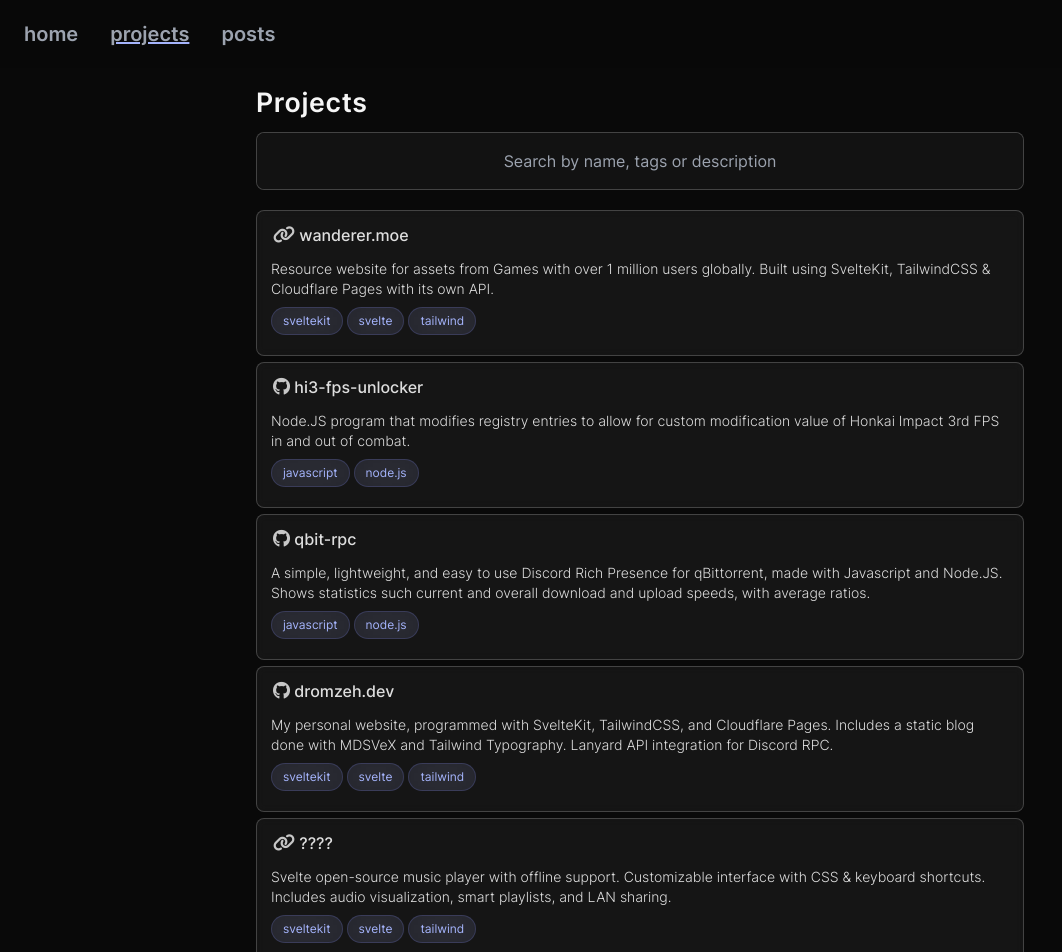
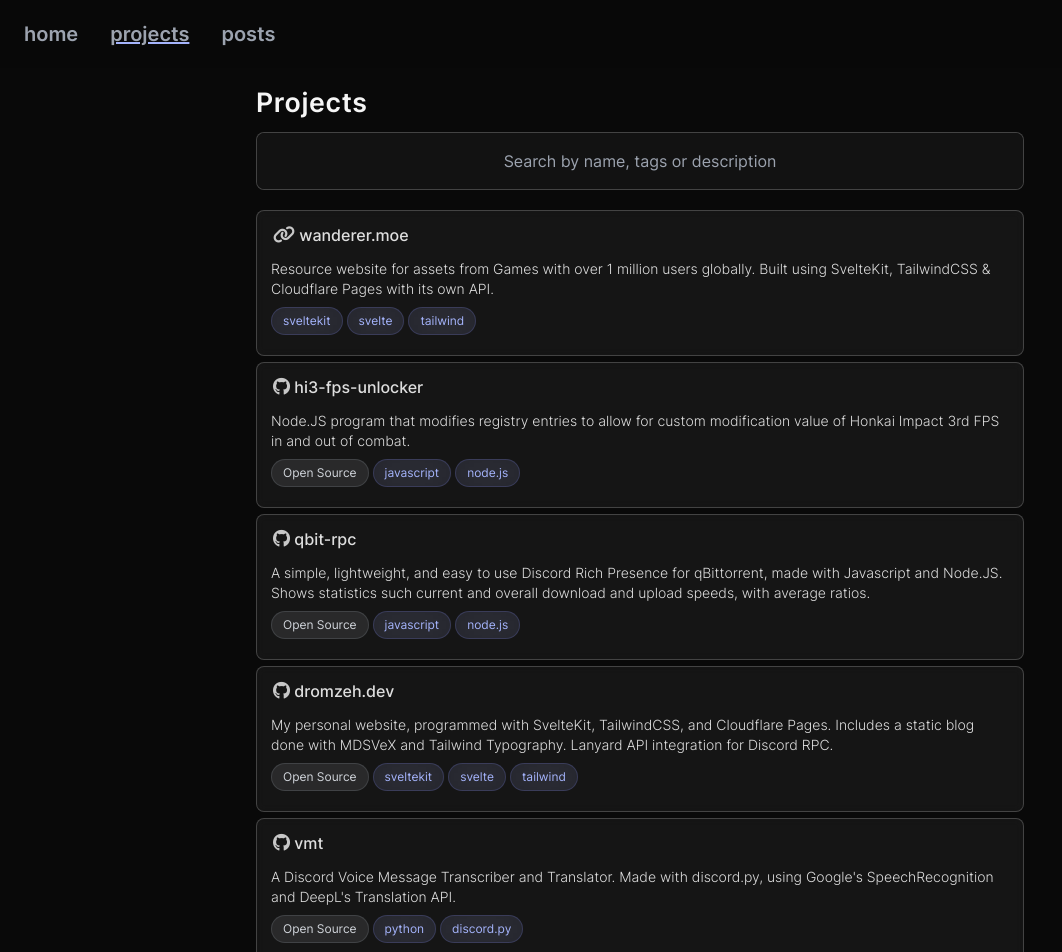
Before and after one commit to dromzeh/dromzeh.dev, a SvelteKit app: page /projects in a window 1280 px wide. Shown: the top 952 px of the page, without its empty margins (0-1062 px from the left). Built offline with nearby package versions, Linux system fonts and the light colour scheme; no server answers.

Commit message:
feat: various site updates
- update lanyard component and readme
- update filter on projects page
- add open source tags to projects where applicable

```diff
--- a/src/components/InfoGrid.svelte
+++ b/src/components/Lanyard.svelte
@@ -16,8 +16,11 @@
 // TODO: edit this whole component
 import axios from "axios";
 import { onMount } from "svelte";
+// import VanillaTilt from "vanilla-tilt";
 let discordData = "";
 let statusColor = "";
+let customStatus = "";
+// let songProgress = 0;
 
 async function getDiscordData() {
   try {
@@ -65,7 +68,7 @@ async function getDiscordData() {
           let activity = discordData.activities.find(
             (activity) => activity.type === 0 && activity.state != undefined
           );
-          console.log(activity);
+          // console.log(activity);
           if (activity != undefined) {
             discordData.RPCExists = true;
             discordData.activityName = activity.name; // e.g Visual Studio Code
@@ -75,6 +78,12 @@ async function getDiscordData() {
             discordData.timestamps = activity.timestamps; // e.g {start: 1620000000000}
             discordData.assets = activity.assets; // e.g {large_image: "vscode", large_text: "Visual Studio Code"}
           }
+          // find the first entry that has a type of 4 and name is 'Custom Status', if so, get 'state' and 'emoji'
+          customStatus = discordData.activities.find(
+            (activity) =>
+              activity.type === 4 && activity.name === "Custom Status"
+          );
+          console.log(customStatus);
         }
       });
   } catch (e) {
@@ -96,8 +105,8 @@ onMount(() => {
     </h1>
     <div
       class="rounded-lg border-[0.5px] border-white/20 bg-white/5 text-neutral-100/90 backdrop-blur-sm transition-all duration-200 ease-in-out hover:border-white/40 hover:bg-white hover:bg-opacity-[6.9%] hover:text-neutral-100"
-    >
-      <p class="absolute right-0 top-0 m-2 text-2xl">
+      >
+      <p class="absolute right-0 top-0 m-2 text-2xl sm:block hidden">
         <span style="color: {statusColor}"
           ><i class="fa-solid fa-circle animate-pulse"></i>
         </span>
@@ -128,6 +137,11 @@ onMount(() => {
           <p class="text-xs text-gray-400">
             {discordData.onlineOnDevices}
           </p>
+          {#if customStatus != undefined}
+            <p class="text-xs text-gray-400">
+              "{customStatus.state}"
+            </p>
+          {/if}
         </div>
       </div>
     </div>
@@ -141,7 +155,7 @@ onMount(() => {
       <div class="flex items-center">
         <div class="p-5">
           <i
-            class="fab fa-spotify absolute right-0 top-0 m-2 animate-pulse text-2xl text-white"
+            class="fab fa-spotify absolute right-0 top-0 m-2 animate-pulse text-2xl text-white sm:block hidden"
           ></i>
           <div class="relative opacity-80 hover:opacity-100">
             <a
@@ -161,7 +175,6 @@ onMount(() => {
           </div>
         </div>
         <div class="text-white">
-          <p class="text-xs text-gray-400">Currently Listening to</p>
           <p class="text-xl font-semibold">
             {discordData.spotify.song}
           </p>
--- a/src/data/projects.json
+++ b/src/data/projects.json
@@ -30,7 +30,15 @@
       "url": "https://github.com/dromzeh/dromzeh.dev",
       "tags": ["sveltekit", "svelte", "tailwind"],
       "isopenSource": true,
-      "active": false
+      "active": true
+    },
+    {
+      "name": "vmt",
+      "description": "A Discord Voice Message Transcriber and Translator. Made with discord.py, using Google's SpeechRecognition and DeepL's Translation API.",
+      "url": "https://github.com/dromzeh/vmt",
+      "tags": ["python", "discord.py"],
+      "isopenSource": true,
+      "active": true
     },
     {
       "name": "????",
--- a/src/routes/+page.svelte
+++ b/src/routes/+page.svelte
@@ -7,7 +7,7 @@
 <script>
 import dayjs from "dayjs";
 import moment from "moment-timezone";
-import InfoGrid from "../components/InfoGrid.svelte";
+import Lanyard from "../components/Lanyard.svelte";
 import { onMount } from "svelte";
 import StarHover from "../components/StarHover.svelte";
 import Tooltip from "../components/Tooltip.svelte";
@@ -65,14 +65,14 @@ onMount(() => {
               goes towards
               <div class="group inline-flex items-center justify-center">
                 <a
-                  href="https://wanderer.moe/"
+                  href="https://wanderer.moe/?ref=dromzeh.dev"
                   rel="noreferrer"
                   target="_blank"
                   class="font-medium text-neutral-100/80 hover:text-neutral-100/90 hover:underline"
                   >wanderer.moe</a
                 >.
                 <Tooltip
-                  tooltipText="Pretty cool websites to get game assets from."
+                  tooltipText="Pretty cool website to get game assets from."
                 />
               </div>
               I also contribute to and create many Open Source Projects - the source
@@ -89,7 +89,7 @@ onMount(() => {
               </div>
             </div>
           </div>
-          <InfoGrid />
+          <Lanyard />
           <div class="space-y-2">
             <h2 class="text-2xl font-semibold tracking-wide sm:text-[1.67rem]">
               Projects
@@ -140,6 +140,12 @@ onMount(() => {
                           {project.description}
                         </div>
                         <div class="mt-2 flex flex-row gap-1">
+                          {#if project.isopenSource}
+                            <span
+                              class="mb-2 rounded-full bg-gray-300/10 px-3 py-1.5 text-xs text-gray-300 ring-1 ring-inset ring-gray-400/20"
+                              >Open Source</span
+                            >
+                          {/if}
                           {#each project.tags as tag}
                             <span
                               class="mb-2 rounded-full bg-indigo-300/10 px-3 py-1.5 text-xs text-indigo-300 ring-1 ring-inset ring-indigo-400/20"
@@ -219,8 +225,7 @@ onMount(() => {
                   </div>
                   <div class="mb-3 flex h-full flex-col justify-between px-3.5">
                     <div class="text-sm font-light">
-                      I am most active on Discord, so feel free to send me a
-                      message about anything.
+                      I am most active on Discord, preferred for more informal enquiries.
                     </div>
                   </div>
                 </div>
--- a/src/routes/projects/+page.svelte
+++ b/src/routes/projects/+page.svelte
@@ -31,14 +31,20 @@ function handleInput(event) {
 }
 
 function updateFilter() {
+  // remove whitespace at the start of the query
+  query = query.trimStart();
+  const keywords = query.split(' '); // split the query string into an array of keywords
   filteredProjects = allProjects.filter((project) => {
-    return (
-      project.name.toLowerCase().includes(query.toLowerCase()) ||
-      project.tags.some((tag) =>
-        tag.toLowerCase().includes(query.toLowerCase())
-      ) ||
-      project.description.toLowerCase().includes(query.toLowerCase())
-    );
+    return keywords.every((keyword) => { // check if every keyword matches any property of the project
+      return (
+        project.name.toLowerCase().includes(keyword.toLowerCase()) ||
+        project.tags.some((tag) =>
+          tag.toLowerCase().includes(keyword.toLowerCase())
+        ) ||
+        project.description.toLowerCase().includes(keyword.toLowerCase()) ||
+        (keyword === 'oss' && project.isopenSource) // if keyword is 'oss' and project is open source :3
+      );
+    });
   });
 }
 </script>
@@ -100,12 +106,24 @@ function updateFilter() {
                         {project.description}
                       </div>
                       <div class="mt-2 flex flex-row gap-1">
+                        {#if project.isopenSource}
+                        <!-- svelte-ignore a11y-click-events-have-key-events -->
+                        <span
+                          class="mb-2 rounded-full bg-gray-300/10 px-3 py-1.5 text-xs text-gray-300 ring-1 ring-inset ring-gray-400/20"
+                          on:click="{() => {
+                            event.preventDefault();
+                            query = query + ' oss';
+                            updateFilter();
+                          }}"
+                          >Open Source</span
+                        >
+                      {/if}
                         {#each project.tags as tag}
                           <!-- svelte-ignore a11y-click-events-have-key-events -->
                           <span
                             on:click="{() => {
                               event.preventDefault();
-                              query = tag;
+                              query = query + ' ' + tag;
                               updateFilter();
                             }}"
                             class="mb-2 rounded-full bg-indigo-300/10 px-3 py-1.5 text-xs text-indigo-300 ring-1 ring-inset ring-indigo-400/20 backdrop-blur-lg"
--- a/static/index.css
+++ b/static/index.css
@@ -1095,6 +1095,10 @@ video {
   margin-top: 1rem;
 }
 
+.block {
+  display: block;
+}
+
 .inline {
   display: inline;
 }
@@ -1115,10 +1119,22 @@ video {
   display: contents;
 }
 
+.hidden {
+  display: none;
+}
+
 .h-14 {
   height: 3.5rem;
 }
 
+.h-2 {
+  height: 0.5rem;
+}
+
+.h-2\.5 {
+  height: 0.625rem;
+}
+
 .h-24 {
   height: 6rem;
 }
@@ -1133,6 +1149,10 @@ video {
 
 .h-screen {
   height: 100vh;
+}
+
+.h-1 {
+  height: 0.25rem;
 }
 
 .min-h-screen {
@@ -1308,6 +1328,16 @@ video {
   background-color: rgb(42 42 42 / var(--tw-bg-opacity));
 }
 
+.bg-blue-600 {
+  --tw-bg-opacity: 1;
+  background-color: rgb(37 99 235 / var(--tw-bg-opacity));
+}
+
+.bg-gray-200 {
+  --tw-bg-opacity: 1;
+  background-color: rgb(229 231 235 / var(--tw-bg-opacity));
+}
+
 .bg-indigo-300\/10 {
   background-color: rgb(165 180 252 / 0.1);
 }
@@ -1325,6 +1355,33 @@ video {
   background-color: rgb(255 255 255 / 0.05);
 }
 
+.bg-indigo-600 {
+  --tw-bg-opacity: 1;
+  background-color: rgb(79 70 229 / var(--tw-bg-opacity));
+}
+
+.bg-indigo-400 {
+  --tw-bg-opacity: 1;
+  background-color: rgb(129 140 248 / var(--tw-bg-opacity));
+}
+
+.bg-indigo-300 {
+  --tw-bg-opacity: 1;
+  background-color: rgb(165 180 252 / var(--tw-bg-opacity));
+}
+
+.bg-green-300\/10 {
+  background-color: rgb(134 239 172 / 0.1);
+}
+
+.bg-blue-300\/10 {
+  background-color: rgb(147 197 253 / 0.1);
+}
+
+.bg-gray-300\/10 {
+  background-color: rgb(209 213 219 / 0.1);
+}
+
 .bg-opacity-0 {
   --tw-bg-opacity: 0;
 }
@@ -1358,6 +1415,10 @@ video {
   padding: 1.5rem;
 }
 
+.p-2 {
+  padding: 0.5rem;
+}
+
 .px-1 {
   padding-left: 0.25rem;
   padding-right: 0.25rem;
@@ -1545,6 +1606,21 @@ video {
 .text-white {
   --tw-text-opacity: 1;
   color: rgb(255 255 255 / var(--tw-text-opacity));
+}
+
+.text-green-300 {
+  --tw-text-opacity: 1;
+  color: rgb(134 239 172 / var(--tw-text-opacity));
+}
+
+.text-blue-300 {
+  --tw-text-opacity: 1;
+  color: rgb(147 197 253 / var(--tw-text-opacity));
+}
+
+.text-gray-300 {
+  --tw-text-opacity: 1;
+  color: rgb(209 213 219 / var(--tw-text-opacity));
 }
 
 .underline {
@@ -1589,6 +1665,18 @@ video {
 
 .ring-indigo-400\/20 {
   --tw-ring-color: rgb(129 140 248 / 0.2);
+}
+
+.ring-green-400\/20 {
+  --tw-ring-color: rgb(74 222 128 / 0.2);
+}
+
+.ring-blue-400\/20 {
+  --tw-ring-color: rgb(96 165 250 / 0.2);
+}
+
+.ring-gray-400\/20 {
+  --tw-ring-color: rgb(156 163 175 / 0.2);
 }
 
 .blur {
@@ -1688,11 +1776,6 @@ video {
   --tw-bg-opacity: 6.9%;
 }
 
-.hover\:text-indigo-300:hover {
-  --tw-text-opacity: 1;
-  color: rgb(165 180 252 / var(--tw-text-opacity));
-}
-
 .hover\:text-neutral-100:hover {
   --tw-text-opacity: 1;
   color: rgb(245 245 245 / var(--tw-text-opacity));
@@ -1796,9 +1879,20 @@ video {
   color: rgb(224 242 254 / var(--tw-text-opacity));
 }
 
+@media (prefers-color-scheme: dark) {
+  .dark\:bg-gray-700 {
+    --tw-bg-opacity: 1;
+    background-color: rgb(55 65 81 / var(--tw-bg-opacity));
+  }
+}
+
 @media (min-width: 640px) {
   .sm\:block {
     display: block;
+  }
+
+  .sm\:hidden {
+    display: none;
   }
 
   .sm\:space-y-3 > :not([hidden]) ~ :not([hidden]) {
```
Also changed, not shown: package.json (+6 -6 lines), 2 other files (tests, documents, lock files or other folders).
